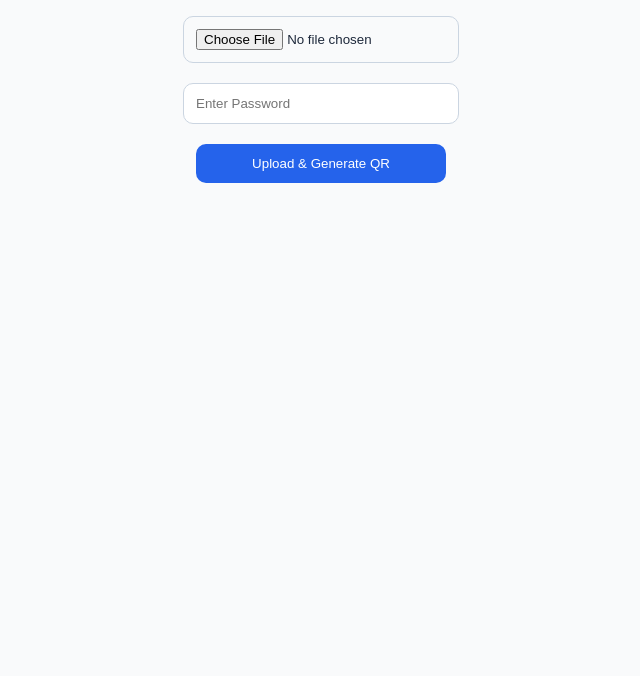
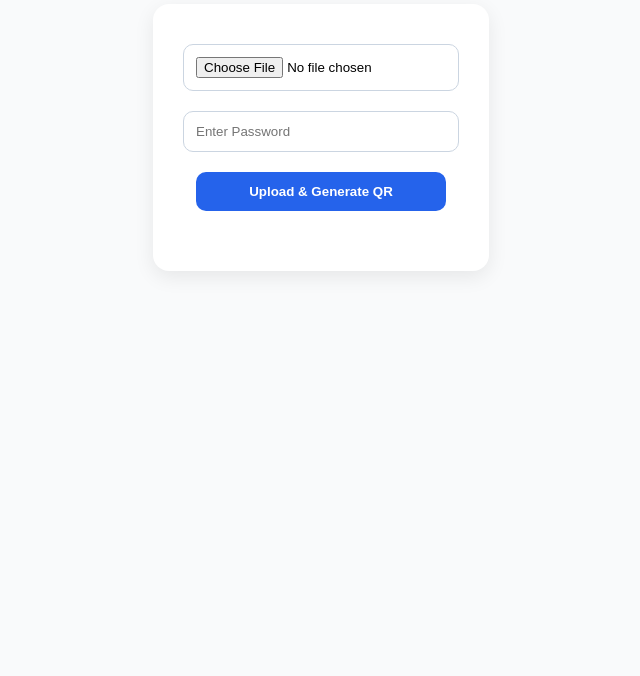
Before and after one commit to adnan3112/qr-image-app, a plain HTML site: page frontend /index.html in a window 1280 px wide. Shown: the part 124-800 px from the top of the page, without its empty margins (319-959 px from the left). Drawn offline with Linux system fonts and the light colour scheme.

Commit message:
34th Commit

```diff
--- a/frontend /index.html
+++ b/frontend /index.html
@@ -7,25 +7,25 @@
     <script src="https://cdnjs.cloudflare.com/ajax/libs/qrcodejs/1.0.0/qrcode.min.js"></script>
     <style>
       body {
-        font-family: "Inter", Arial, sans-serif;
+        font-family: Arial, sans-serif;
         text-align: center;
-        padding: 40px 20px;
+        padding: 40px;
         background: #f9fafb;
-        color: #1e293b;
       }
       input,
       button {
         padding: 12px;
         margin: 10px 0;
+        width: 250px;
         border-radius: 10px;
         border: 1px solid #cbd5e1;
-        width: 250px;
       }
       button {
         background: #2563eb;
         color: #fff;
         border: none;
         cursor: pointer;
+        font-weight: 600;
       }
       button:hover {
         background: #1d4ed8;
@@ -33,26 +33,35 @@
       #qrcode {
         margin-top: 20px;
       }
+      .card {
+        display: inline-block;
+        padding: 30px;
+        border-radius: 16px;
+        background: #fff;
+        box-shadow: 0 6px 20px rgba(0, 0, 0, 0.08);
+      }
     </style>
   </head>
   <body>
     <h1>Secure QR Image Upload</h1>
-    <input type="file" id="imgFile" accept="image/*" /><br />
-    <input type="password" id="pwd" placeholder="Enter Password" /><br />
-    <button onclick="uploadAndGenerate()">Upload & Generate QR</button>
-    <div id="qrcode"></div>
+    <div class="card">
+      <input type="file" id="imgFile" accept="image/*" /><br />
+      <input type="password" id="pwd" placeholder="Enter Password" /><br />
+      <button onclick="uploadAndGenerate()">Upload & Generate QR</button>
+      <div id="qrcode"></div>
+    </div>
 
     <script>
       async function uploadAndGenerate() {
-        const fileInput = document.getElementById("imgFile").files[0];
+        const file = document.getElementById("imgFile").files[0];
         const password = document.getElementById("pwd").value.trim();
-        if (!fileInput || !password) {
-          alert("Upload image and set password!");
+        if (!file || !password) {
+          alert("Upload image and enter password!");
           return;
         }
 
         const formData = new FormData();
-        formData.append("file", fileInput);
+        formData.append("file", file);
 
         try {
           const res = await fetch("https://qr-image-app.onrender.com/upload", {
@@ -65,13 +74,11 @@
             return;
           }
 
-          const fileName = data.fileName;
           const qrLink = `${
             window.location.origin
           }/viewer.html?file=${encodeURIComponent(
-            fileName
+            data.fileName
           )}&pwd=${encodeURIComponent(password)}`;
-
           document.getElementById("qrcode").innerHTML = "";
           new QRCode(document.getElementById("qrcode"), {
             text: qrLink,
```
Also changed, not shown: backend/server.js (+24 -18 lines), frontend /viewer.html (+1 -2 lines).
